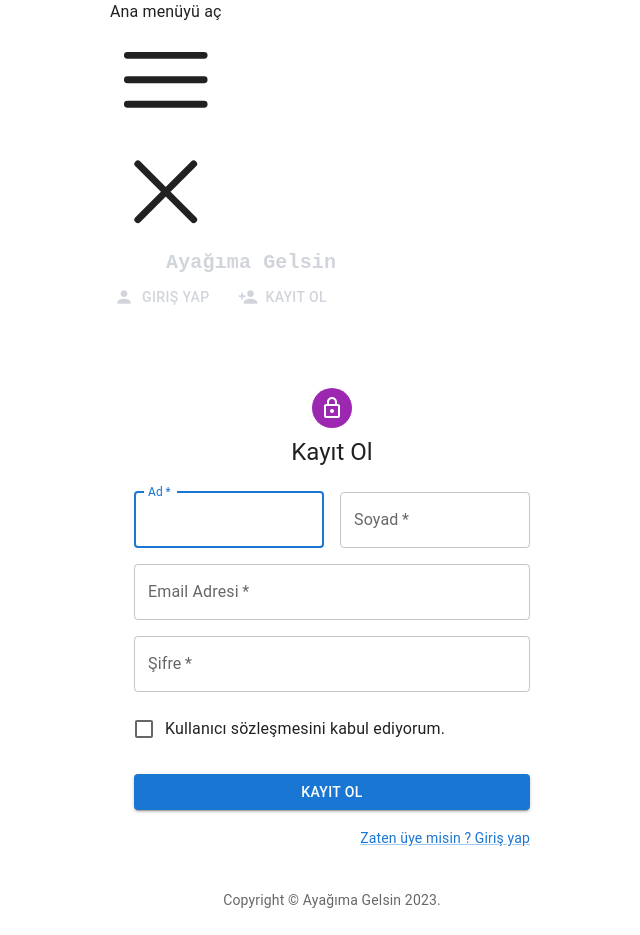
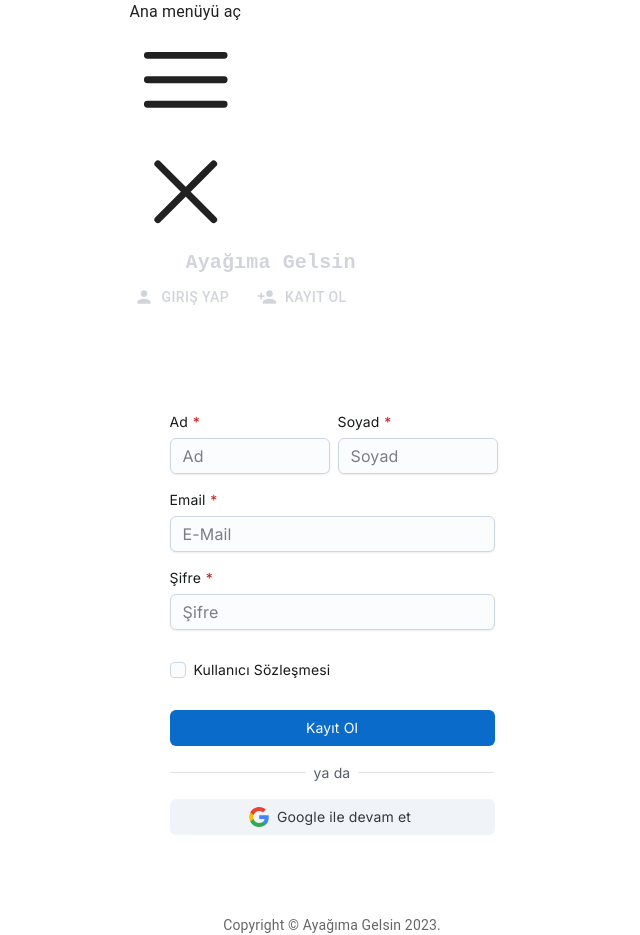
Before and after one commit to Cras15/Yemek_Siparis_Frontend, a React (Vite) app: page /kayit in a window 1280 px wide. Shown: the whole page, without its empty margins (308-948 px from the left). Before the commit the page ends 910 px from the top, so only its background shows below. Built offline with nearby package versions, Linux system fonts and the light colour scheme.

Commit message:
Change regsiter page and activated google login bt

```diff
--- a/package.json
+++ b/package.json
@@ -18,6 +18,7 @@
     "@mui/icons-material": "^5.14.13",
     "@mui/joy": "^5.0.0-beta.10",
     "@mui/material": "^5.14.13",
+    "@react-oauth/google": "^0.11.1",
     "@reduxjs/toolkit": "^1.9.7",
     "axios": "^1.5.1",
     "react": "^18.2.0",
--- a/src/App.jsx
+++ b/src/App.jsx
@@ -15,7 +15,6 @@ function App() {
     <Routes>
       <Route path='/' element={<Navbar />}>
         <Route index element={<HomePage />} />
-        <Route path="home" element={<AboutUs />} />
         <Route path="/kayit" element={<SignInPage />} />
         <Route path="/giris" element={<SignUpPage />} />
       </Route>
--- a/src/main.jsx
+++ b/src/main.jsx
@@ -6,6 +6,7 @@ import { store } from './redux/store.jsx'
 import { Provider } from 'react-redux'
 import { BrowserRouter } from 'react-router-dom'
 import axios from 'axios'
+import { GoogleOAuthProvider } from '@react-oauth/google'
 
 axios.defaults.baseURL = 'https://api.ayagimagelsin.com.tr';
 axios.defaults.headers.post['Content-Type'] = 'application/json';
@@ -17,7 +18,9 @@ if (localStorage.getItem('token')) {
 ReactDOM.createRoot(document.getElementById('root')).render(
   <BrowserRouter>
     <Provider store={store}>
-      <App />
+      <GoogleOAuthProvider clientId='711966364839-742q3cumeeg14lalepnlsavb1cup74i6.apps.googleusercontent.com'>
+        <App />
+      </GoogleOAuthProvider>
     </Provider>
   </BrowserRouter>
 )
--- a/src/pages/SignInPage.jsx
+++ b/src/pages/SignInPage.jsx
@@ -1,28 +1,25 @@
 import * as React from 'react';
-import Avatar from '@mui/material/Avatar';
-import Button from '@mui/material/Button';
+import Button from '@mui/joy/Button';
 import CssBaseline from '@mui/material/CssBaseline';
-import TextField from '@mui/material/TextField';
-import FormControlLabel from '@mui/material/FormControlLabel';
-import Checkbox from '@mui/material/Checkbox';
+import Checkbox from '@mui/joy/Checkbox';
 import Link from '@mui/material/Link';
-import Grid from '@mui/material/Grid';
-import Box from '@mui/material/Box';
-import LockOutlinedIcon from '@mui/icons-material/LockOutlined';
-import SendIcon from '@mui/icons-material/Send';
-import Typography from '@mui/material/Typography';
+import Box from '@mui/joy/Box';
+import Typography from '@mui/joy/Typography';
 import Container from '@mui/material/Container';
 import Copyright from '../components/Copyright';
+import { useNavigate } from 'react-router-dom';
 import { useDispatch, useSelector } from 'react-redux';
-import { userRegister } from '../redux/userSlice';
-import { Alert, CircularProgress, Snackbar } from '@mui/material';
-import { STATUS } from '../components/Status';
-import { useNavigate } from 'react-router-dom';
+import { getUserProfile, userLogin, userRegister } from '../redux/userSlice';
+import { Divider, FormControl, FormLabel, GlobalStyles, Input, Stack } from '@mui/joy';
+import GoogleIcon from '../components/GoogleIcon'
+import { useGoogleLogin } from '@react-oauth/google';
+import axios from 'axios';
+import { EmailRounded } from '@mui/icons-material';
 
 const SignInPage = () => {
-  const [open, setOpen] = React.useState(false);
-  const [alertText, setAlertText] = React.useState('');
-  const [sevenery, setSevenery] = React.useState('');
+  const [googleMail, setGoogleMail] = React.useState('');
+  const [firstName, setfirstName] = React.useState('');
+  const [lastName, setlastName] = React.useState('');
 
   const dispatch = useDispatch();
   const navigate = useNavigate();
@@ -34,111 +31,134 @@ const SignInPage = () => {
     if (data.get('firstname') && data.get('lastname') && data.get('email') != "" && data.get('password') != "") {
       dispatch(userRegister({ firstname: data.get('firstname'), lastname: data.get('lastname'), email: data.get('email'), password: data.get('password') })).then((res => {
         console.log(res);
-        setAlertText(res.payload.data != "undefined" ? res.payload.data : "Kayıt olurken bir hata oluştu!");
-        setSevenery(res.payload.status == 200 ? "success" : "error");
-        setOpen(true);
-        if(res.payload.status == 200) navigate('/giris');
+        //setAlertText(res.payload.data != "undefined" ? res.payload.data : "Kayıt olurken bir hata oluştu!");
+        //setSevenery(res.payload.status == 200 ? "success" : "error");
+        //setOpen(true);
+        if (res.payload.status == 200) navigate('/giris');
       }));
     }
   };
+
+  const loginWithGoogle = useGoogleLogin({
+    onSuccess: async tokenResponse => {
+      const userInfo = await axios
+        .get('https://www.googleapis.com/oauth2/v3/userinfo', {
+          headers: { Authorization: `Bearer ${tokenResponse.access_token}` },
+        })
+        .then(res => res.data);
+      setGoogleMail(userInfo.email);
+      setfirstName(userInfo.given_name);
+      setlastName(userInfo.family_name);
+    }
+  });
   return (
     <Container component="main" maxWidth="xs">
       <CssBaseline />
+      {localStorage.getItem('token') == "null" || localStorage.getItem == "undefined" || !localStorage.getItem('token') &&
         <Box
           sx={{
-          marginTop: 8,
+            mt: 8,
             display: 'flex',
             flexDirection: 'column',
             alignItems: 'center',
+          }} >
+          <Box
+            sx={{
+              width:
+                'clamp(100vw - var(--Cover-width), (var(--Collapsed-breakpoint) - 100vw) * 999, 100vw)',
+              transition: 'width var(--Transition-duration)',
+              transitionDelay: 'calc(var(--Transition-duration) + 0.1s)',
+              position: 'relative',
+              zIndex: 1,
+              display: 'flex',
+              justifyContent: 'flex-end',
+              backdropFilter: 'blur(12px)',
+              //backgroundColor: 'rgba(255 255 255 / 0.2)',
+            }}>
+            <Box
+              sx={{
+                display: 'flex',
+                flexDirection: 'column',
+                minHeight: '50dvh',
+                width:
+                  'clamp(var(--Form-maxWidth), (var(--Collapsed-breakpoint) - 100vw) * 999, 100%)',
+                maxWidth: '100%',
+                px: 2,
+              }}>
+              <Box
+                component="main"
+                sx={{
+                  my: 'auto',
+                  py: 2,
+                  pb: 5,
+                  display: 'flex',
+                  flexDirection: 'column',
+                  gap: 2,
+                  width: 325,
+                  maxWidth: '100%',
+                  mx: 'auto',
+                  borderRadius: 'sm',
+                  '& form': {
+                    display: 'flex',
+                    flexDirection: 'column',
+                    gap: 2,
+                  },
+                }} >
+                <Stack gap={4} sx={{ mt: 2 }}>
+                  <form
+                    onSubmit={(event) => { handleSubmit(event) }}>
+                    <Stack direction="row" spacing={1}>
+                      <FormControl required>
+                        <FormLabel>Ad</FormLabel>
+                        <Input sx={{maxWidth: 160}} placeholder="Ad" type="text" name="firstname" value={firstName} onChange={(e) => setfirstName(e.target.value)} />
+                      </FormControl>
+                      <FormControl required>
+                        <FormLabel>Soyad</FormLabel>
+                        <Input sx={{maxWidth: 160}} placeholder="Soyad" type="text" name="lastname" value={lastName} onChange={(e) => setlastName(e.target.value)} />
+                      </FormControl>
+                    </Stack>
+                    <FormControl required>
+                      <FormLabel>Email</FormLabel>
+                      <Input placeholder='E-Mail' type="email" name="email" value={googleMail} onChange={(e) => setGoogleMail(e.target.value)} />
+                    </FormControl>
+                    <FormControl required>
+                      <FormLabel>Şifre</FormLabel>
+                      <Input placeholder='Şifre' type="password" name="password" />
+                    </FormControl>
+                    <Stack gap={4} sx={{ mt: 2 }}>
+                      <Box
+                        sx={{
+                          display: 'flex',
+                          justifyContent: 'space-between',
+                          alignItems: 'center',
                         }}
                       >
-        <Avatar sx={{ m: 1, bgcolor: 'secondary.main' }}>
-          <LockOutlinedIcon />
-        </Avatar>
-        <Typography component="h1" variant="h5">
+                        <Checkbox size="sm" label="Kullanıcı Sözleşmesi" name="persistent" />
+                      </Box>
+                      <Button type="submit" fullWidth>
                         Kayıt Ol
-        </Typography>
-        <Box component="form" noValidate onSubmit={handleSubmit} sx={{ mt: 3 }}>
-          <Grid container spacing={2}>
-            <Grid item xs={12} sm={6}>
-              <TextField
-                autoComplete="given-name"
-                name="firstname"
-                required
+                      </Button>
+                    </Stack>
+                  </form>
+                </Stack>
+                <Divider>
+                  ya da
+                </Divider>
+                <Button
+                  variant="soft"
+                  color="neutral"
                   fullWidth
-                id="firstname"
-                label="Ad"
-                autoFocus
-              />
-            </Grid>
-            <Grid item xs={12} sm={6}>
-              <TextField
-                required
-                fullWidth
-                id="lastname"
-                label="Soyad"
-                name="lastname"
-                autoComplete="family-name"
-              />
-            </Grid>
-            <Grid item xs={12}>
-              <TextField
-                required
-                fullWidth
-                id="email"
-                label="Email Adresi"
-                name="email"
-                autoComplete="email"
-              />
-            </Grid>
-            <Grid item xs={12}>
-              <TextField
-                required
-                fullWidth
-                name="password"
-                label="Şifre"
-                type="password"
-                id="password"
-                autoComplete="new-password"
-              />
-            </Grid>
-            <Grid item xs={12}>
-              <FormControlLabel
-                control={<Checkbox value="allowExtraEmails" color="primary" />}
-                label="Kullanıcı sözleşmesini kabul ediyorum."
-              />
-            </Grid>
-          </Grid>
-          <Button
-            type="submit"
-            fullWidth
-            variant="contained"
-            disabled={status == STATUS.LOADING}
-            sx={{ mt: 3, mb: 2 }}
-          >
-            {status == STATUS.LOADING ? <CircularProgress color="inherit" size='2rem'/> : "Kayıt Ol"}
+                  onClick={loginWithGoogle}
+                  startDecorator={<GoogleIcon />}>
+                  Google ile devam et
                 </Button>
-          <Grid container justifyContent="flex-end">
-            <Grid item>
-              <Link href="giris" variant="body2">
-                Zaten üye misin ? Giriş yap
-              </Link>
-            </Grid>
-          </Grid>
               </Box>
             </Box>
+          </Box>
+        </Box>
+      }
       <Copyright />
-      <Snackbar
-        anchorOrigin={{ vertical: 'bottom', horizontal: 'right' }}
-        open={open}
-        autoHideDuration={3000}
-        onClose={() => { setOpen(false) }}
-        key={open}
-      >
-        <Alert onClose={() => { setOpen(false) }} severity={sevenery} sx={{ width: '100%' }}>
-          {alertText}
-        </Alert>
-      </Snackbar>
+
     </Container>
   )
 }
--- a/src/pages/SignUpPage.jsx
+++ b/src/pages/SignUpPage.jsx
@@ -12,8 +12,11 @@ import { useDispatch, useSelector } from 'react-redux';
 import { getUserProfile, userLogin } from '../redux/userSlice';
 import { Divider, FormControl, FormLabel, GlobalStyles, Input, Stack } from '@mui/joy';
 import GoogleIcon from '../components/GoogleIcon'
+import { useGoogleLogin } from '@react-oauth/google';
+import axios from 'axios';
 
 const SignUpPage = () => {
+  const [googleMail, setGoogleMail] = React.useState('');
   const navigate = useNavigate();
   const dispatch = useDispatch();
   const { status } = useSelector((state) => state.user);
@@ -28,9 +31,20 @@ const SignUpPage = () => {
     }
   };
 
+  const loginWithGoogle = useGoogleLogin({
+    onSuccess: async tokenResponse => {
+      const userInfo = await axios
+        .get('https://www.googleapis.com/oauth2/v3/userinfo', {
+          headers: { Authorization: `Bearer ${tokenResponse.access_token}` },
+        })
+        .then(res => res.data);
+      setGoogleMail(userInfo.email);
+    }
+  });
+
   React.useEffect(() => {
     if (localStorage.getItem('token') != null && localStorage.getItem != "undefined")
-      navigate("/home");
+      navigate("/");
   });
   return (
     <Container component="main" maxWidth="xs">
@@ -90,7 +104,7 @@ const SignUpPage = () => {
                     onSubmit={(event) => { handleSubmit(event) }}>
                     <FormControl required>
                       <FormLabel>Email</FormLabel>
-                      <Input type="email" name="email" />
+                      <Input type="email" name="email" value={googleMail} onChange={(e) => setGoogleMail(e.target.value)} />
                     </FormControl>
                     <FormControl required>
                       <FormLabel>Şifre</FormLabel>
@@ -122,6 +136,7 @@ const SignUpPage = () => {
                   variant="soft"
                   color="neutral"
                   fullWidth
+                  onClick={loginWithGoogle}
                   startDecorator={<GoogleIcon />}>
                   Google ile devam et
                 </Button>
```
Also changed, not shown: 1 other file (tests, documents, lock files or other folders). Lines whose indentation alone changed are shown as unchanged.
